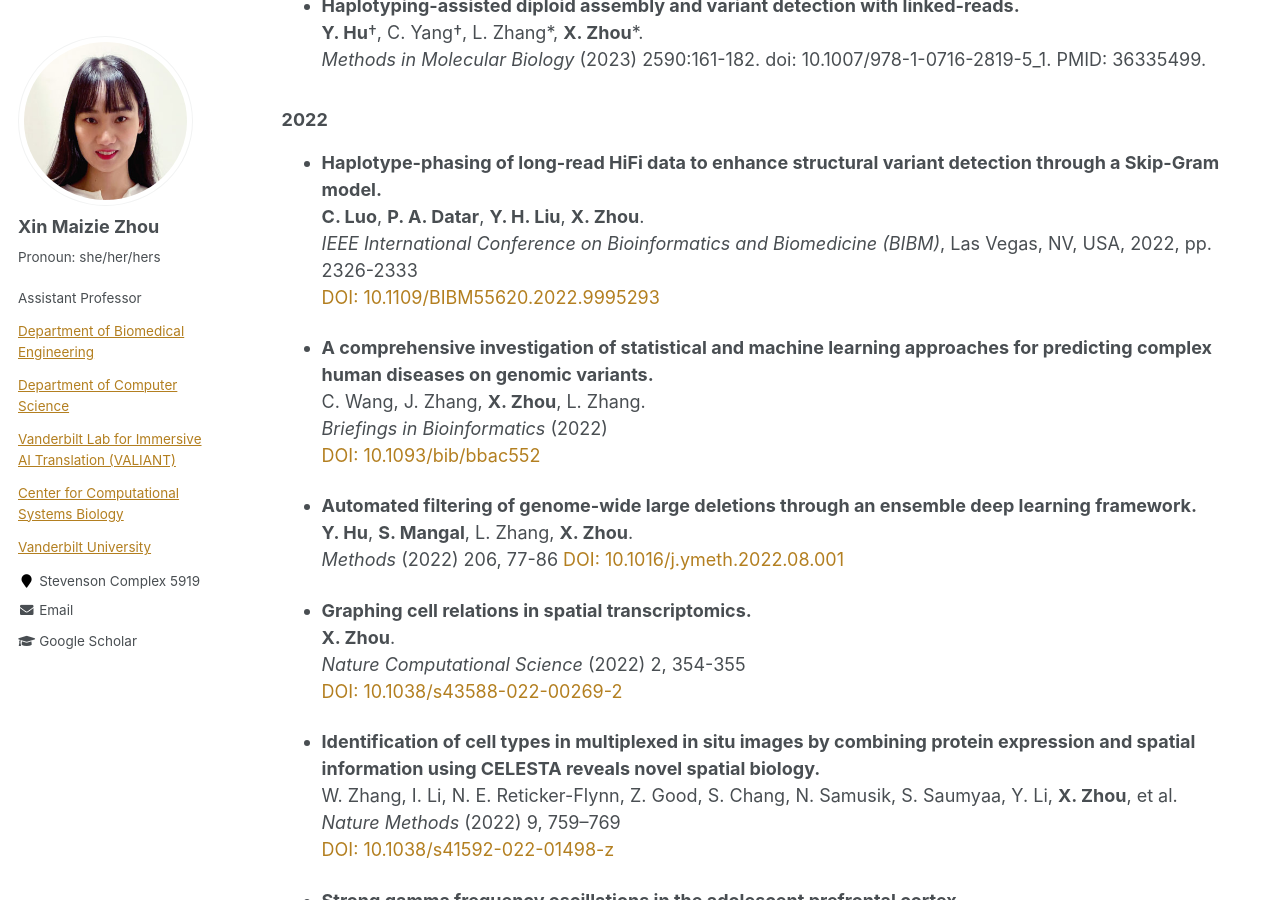
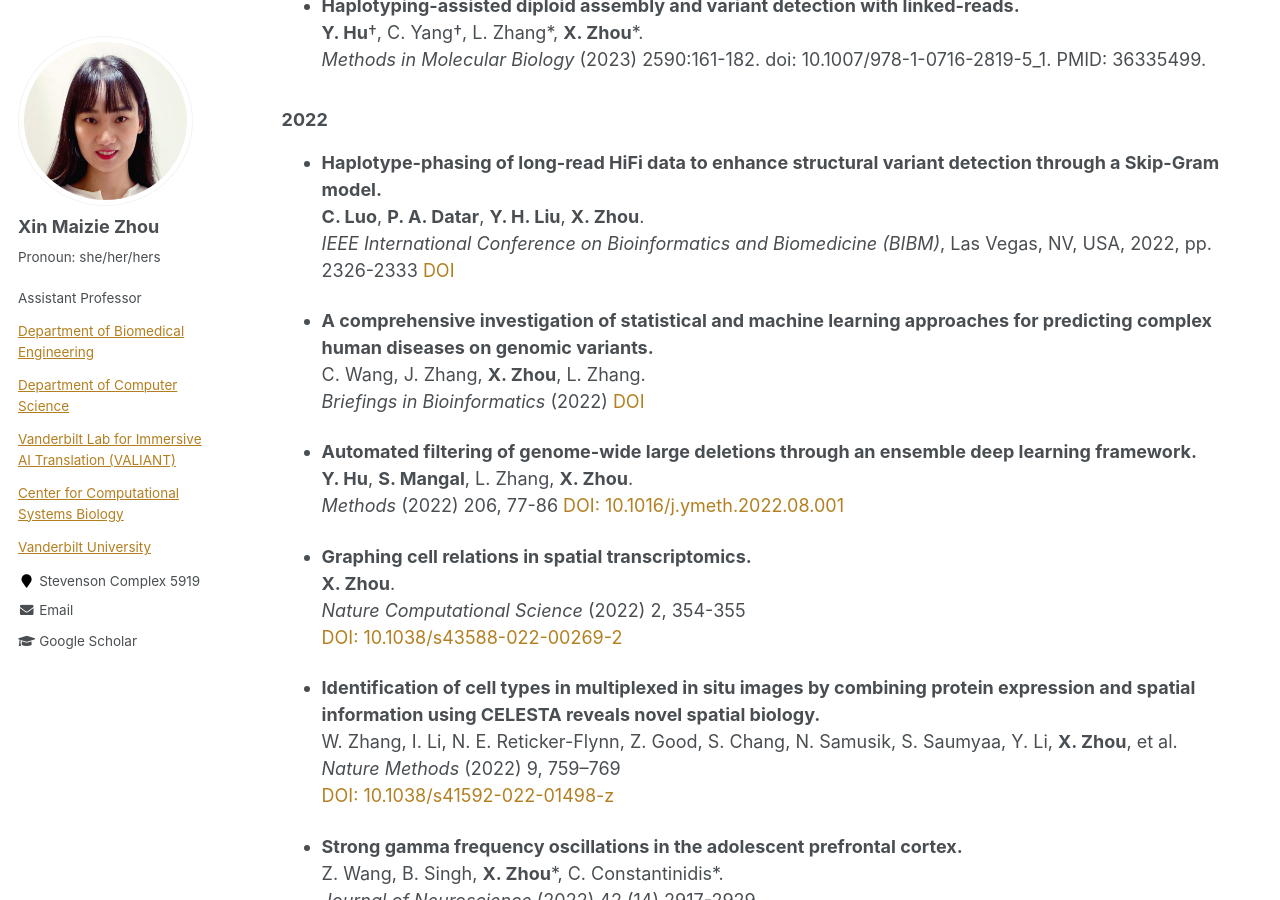
Before and after one commit to maiziezhoulab/Maiziezhoulab.github.io, a Jekyll site: the page built from _pages/publications.md, in a window 1280 px wide and 900 px high, scrolled down 2296 px. Built offline with Jekyll 4.4.1, drawn with Linux system fonts in a browser that asks for light colours.

Commit message:
Update publications.md

```diff
--- a/_pages/publications.md
+++ b/_pages/publications.md
@@ -95,13 +95,11 @@ used Xin Maizie Zhou (X. M. Zhou) for publications after 2022.
 ### 2022
 - **Haplotype-phasing of long-read HiFi data to enhance structural variant detection through a Skip-Gram model.**
   **C. Luo**, **P. A. Datar**, **Y. H. Liu**, **X. Zhou**.
-  _IEEE International Conference on Bioinformatics and Biomedicine (BIBM)_, Las Vegas, NV, USA, 2022, pp. 2326-2333
-  [DOI: 10.1109/BIBM55620.2022.9995293](https://doi.org/10.1109/BIBM55620.2022.9995293)
+  _IEEE International Conference on Bioinformatics and Biomedicine (BIBM)_, Las Vegas, NV, USA, 2022, pp. 2326-2333 [DOI](https://doi.org/10.1109/BIBM55620.2022.9995293)
 
 - **A comprehensive investigation of statistical and machine learning approaches for predicting complex human diseases on genomic variants.**
   C. Wang, J. Zhang, **X. Zhou**, L. Zhang.
-  _Briefings in Bioinformatics_ (2022)
-  [DOI: 10.1093/bib/bbac552](https://doi.org/10.1093/bib/bbac552)
+  _Briefings in Bioinformatics_ (2022)  [DOI](https://doi.org/10.1093/bib/bbac552)
 
 - **Automated filtering of genome-wide large deletions through an ensemble deep learning framework.**
   **Y. Hu**, **S. Mangal**, L. Zhang, **X. Zhou**.
```
